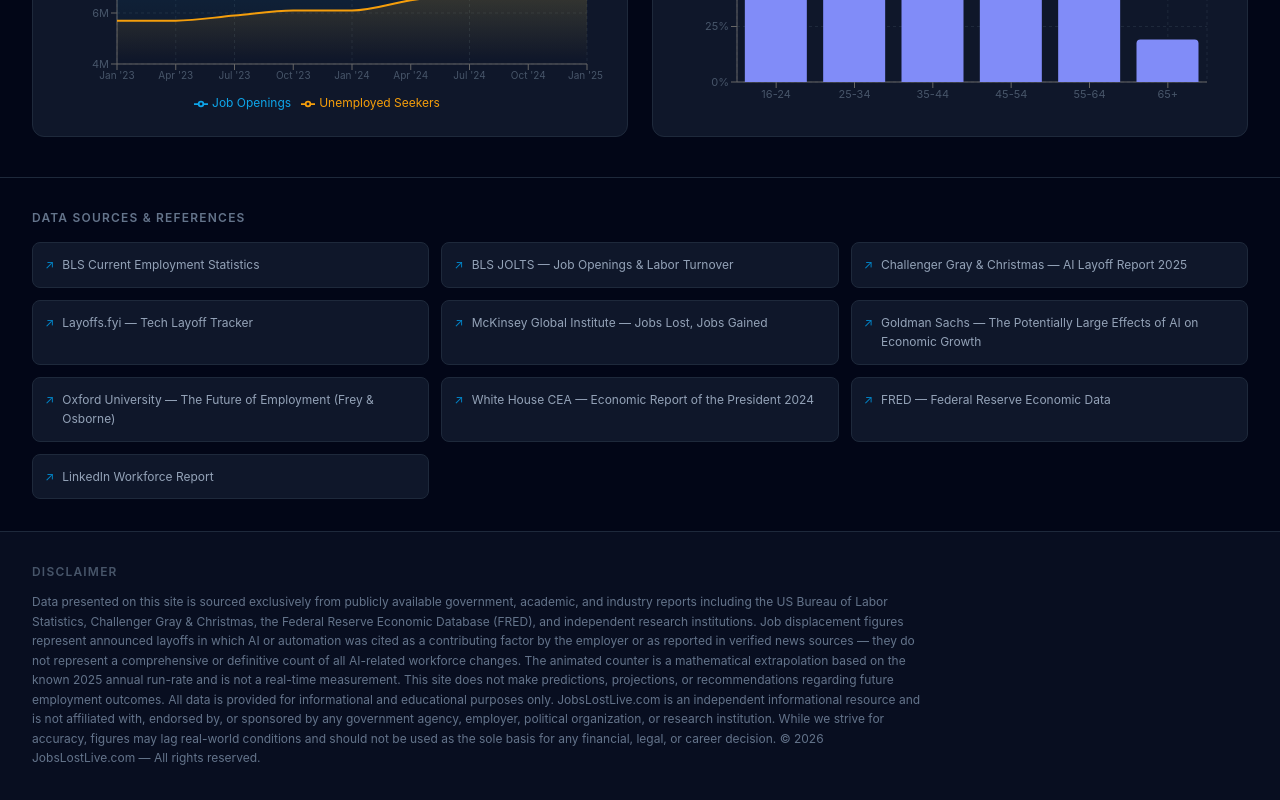
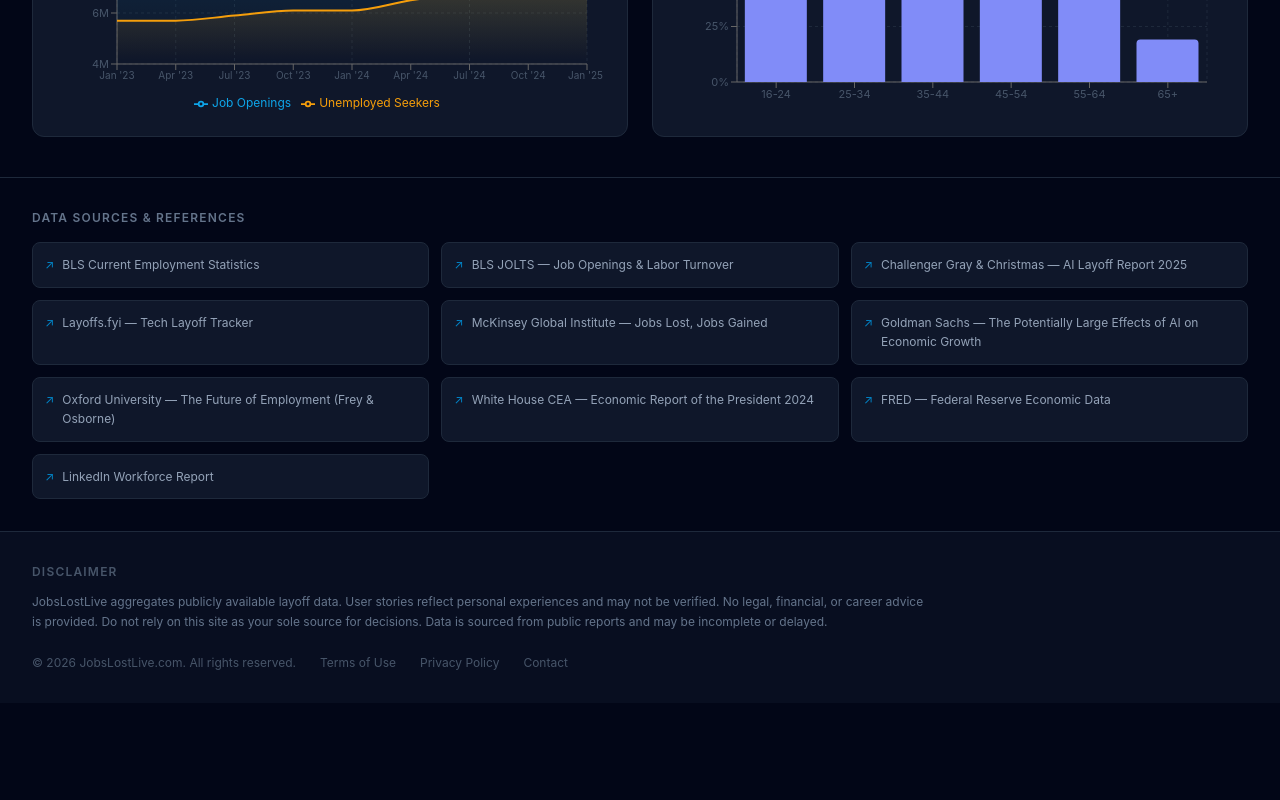
Before and after one commit to simonchengnow-max/jobslostlive, a Next.js app: page / in a window 1280 px wide. Shown: the part 1917-2717 px from the top of the page. After the commit the page ends 2620 px from the top, so only its background shows below. Built offline with nearby package versions, Linux system fonts and the light colour scheme.

Commit message:
Add Terms, Privacy, Cookie banner, update footer

```diff
--- a/src/app/page.tsx
+++ b/src/app/page.tsx
@@ -12,12 +12,13 @@ import {
   DisplacementRateChart,
 } from "@/components/Charts";
 import { references } from "@/lib/data";
+import CookieBanner from "@/components/CookieBanner";
 
 export default function Home() {
   return (
     <main className="min-h-screen bg-slate-950 text-slate-100">
 
-      {/* ── Header ── */}
+      {/* Header */}
       <header className="border-b border-slate-800 px-6 py-4 flex items-center justify-between">
         <div>
           <span className="text-lg font-bold tracking-tight text-white">JobsLost<span className="text-sky-400">Live</span></span>
@@ -29,15 +30,14 @@ export default function Home() {
         </div>
       </header>
 
-      {/* ── Hero Counter ── */}
+      {/* Hero Counter */}
       <Counter />
 
-      {/* ── Charts Grid ── */}
+      {/* Charts Grid */}
       <section className="px-4 md:px-8 py-10 max-w-7xl mx-auto">
         <h2 className="text-xs uppercase tracking-widest text-slate-500 font-semibold mb-6">
           US Labor Market — Full Picture
         </h2>
-
         <div className="grid grid-cols-1 md:grid-cols-2 gap-6">
           <EmploymentTrendChart />
           <AILayoffsChart />
@@ -50,10 +50,10 @@ export default function Home() {
         </div>
       </section>
 
-      {/* ── References ── */}
+      {/* References */}
       <section className="px-4 md:px-8 py-8 max-w-7xl mx-auto border-t border-slate-800">
         <h2 className="text-xs uppercase tracking-widest text-slate-500 font-semibold mb-4">
-          Data Sources & References
+          Data Sources &amp; References
         </h2>
         <div className="grid grid-cols-1 sm:grid-cols-2 md:grid-cols-3 gap-3">
           {references.map((ref, i) => (
@@ -71,26 +71,25 @@ export default function Home() {
         </div>
       </section>
 
-      {/* ── Legal Disclaimer ── */}
+      {/* Footer */}
       <footer className="px-4 md:px-8 py-8 border-t border-slate-800 bg-slate-900/50">
         <div className="max-w-7xl mx-auto">
           <p className="text-xs uppercase tracking-widest text-slate-600 font-semibold mb-3">Disclaimer</p>
           <p className="text-xs text-slate-500 leading-relaxed max-w-4xl">
-            Data presented on this site is sourced exclusively from publicly available government, academic, and industry
-            reports including the US Bureau of Labor Statistics, Challenger Gray & Christmas, the Federal Reserve Economic
-            Database (FRED), and independent research institutions. Job displacement figures represent announced layoffs in
-            which AI or automation was cited as a contributing factor by the employer or as reported in verified news
-            sources — they do not represent a comprehensive or definitive count of all AI-related workforce changes.
-            The animated counter is a mathematical extrapolation based on the known 2025 annual run-rate and is not a
-            real-time measurement. This site does not make predictions, projections, or recommendations regarding future
-            employment outcomes. All data is provided for informational and educational purposes only.
-            JobsLostLive.com is an independent informational resource and is not affiliated with, endorsed by, or sponsored
-            by any government agency, employer, political organization, or research institution. While we strive for
-            accuracy, figures may lag real-world conditions and should not be used as the sole basis for any financial,
-            legal, or career decision. &copy; {new Date().getFullYear()} JobsLostLive.com — All rights reserved.
+            JobsLostLive aggregates publicly available layoff data. User stories reflect personal experiences and may not be verified.
+            No legal, financial, or career advice is provided. Do not rely on this site as your sole source for decisions.
+            Data is sourced from public reports and may be incomplete or delayed.
           </p>
+          <div className="mt-6 flex flex-wrap items-center gap-6 text-xs text-slate-600">
+            <span>&copy; {new Date().getFullYear()} JobsLostLive.com. All rights reserved.</span>
+            <a href="/terms" className="hover:text-slate-400 transition-colors">Terms of Use</a>
+            <a href="/privacy" className="hover:text-slate-400 transition-colors">Privacy Policy</a>
+            <a href="mailto:simon@realcapitolhill.com" className="hover:text-slate-400 transition-colors">Contact</a>
+          </div>
         </div>
       </footer>
+
+      <CookieBanner />
 
     </main>
   );
```
